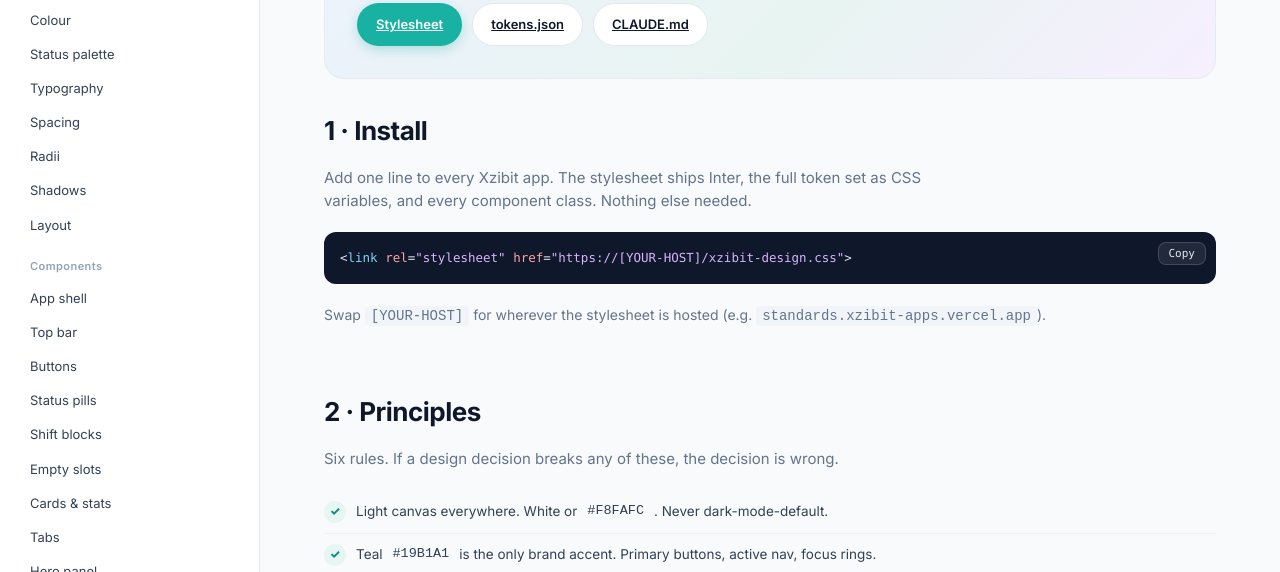
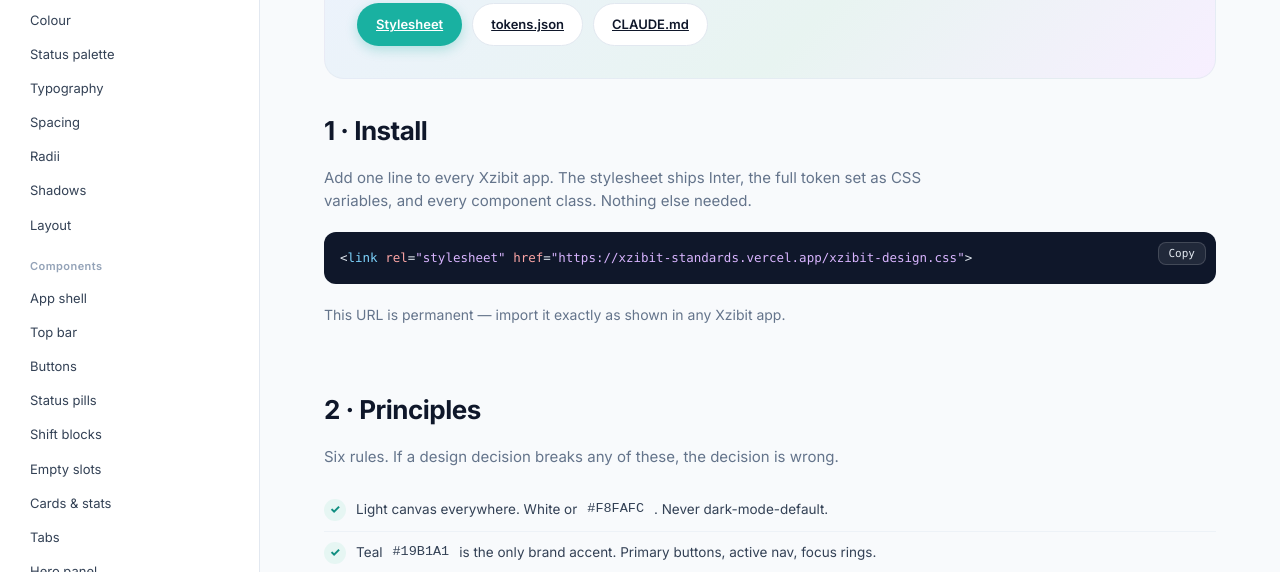
Before and after one commit to xzibit-apps/standards, a plain HTML site: page index.html in a window 1280 px wide. Shown: the part 225-797 px from the top of the page. Drawn offline with Linux system fonts and the light colour scheme.

Commit message:
Replace remaining [YOUR-HOST] placeholders in index.html

```diff
--- a/index.html
+++ b/index.html
@@ -317,10 +317,10 @@
       <h2 class="section-title">1 · Install</h2>
       <p class="section-lede">Add one line to every Xzibit app. The stylesheet ships Inter, the full token set as CSS variables, and every component class. Nothing else needed.</p>
       <div class="code">
-        <button class="code-copy" data-copy='<link rel="stylesheet" href="https://[YOUR-HOST]/xzibit-design.css">'>Copy</button>
-<pre>&lt;<span class="tok-tag">link</span> <span class="tok-attr">rel</span>=<span class="tok-str">"stylesheet"</span> <span class="tok-attr">href</span>=<span class="tok-str">"https://[YOUR-HOST]/xzibit-design.css"</span>&gt;</pre>
+        <button class="code-copy" data-copy='<link rel="stylesheet" href="https://xzibit-standards.vercel.app/xzibit-design.css">'>Copy</button>
+<pre>&lt;<span class="tok-tag">link</span> <span class="tok-attr">rel</span>=<span class="tok-str">"stylesheet"</span> <span class="tok-attr">href</span>=<span class="tok-str">"https://xzibit-standards.vercel.app/xzibit-design.css"</span>&gt;</pre>
       </div>
-      <p class="subtle">Swap <code style="background:var(--xz-surface-sub); padding: 2px 6px; border-radius: 4px;">[YOUR-HOST]</code> for wherever the stylesheet is hosted (e.g. <code style="background:var(--xz-surface-sub); padding: 2px 6px; border-radius: 4px;">standards.xzibit-apps.vercel.app</code>).</p>
+      <p class="subtle">This URL is permanent — import it exactly as shown in any Xzibit app.</p>
     </section>
 
     <!-- PRINCIPLES -->
```
